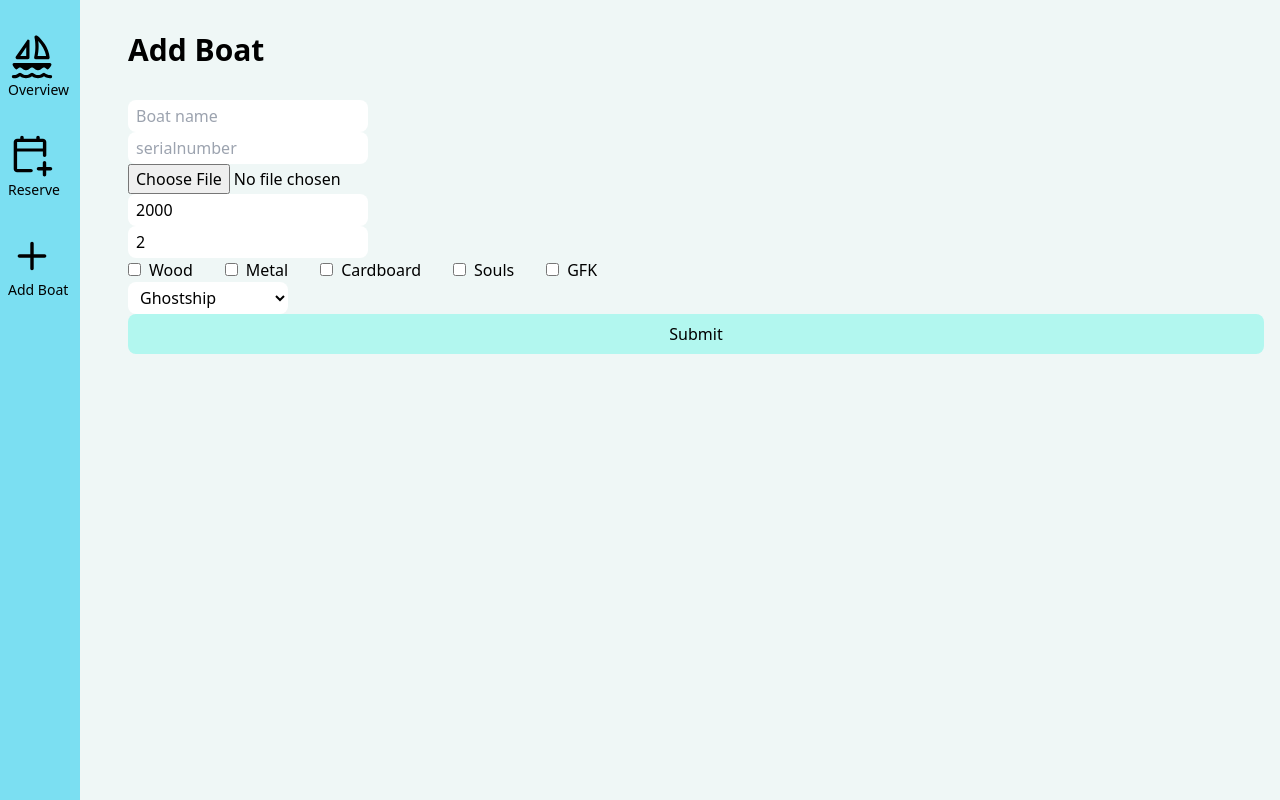
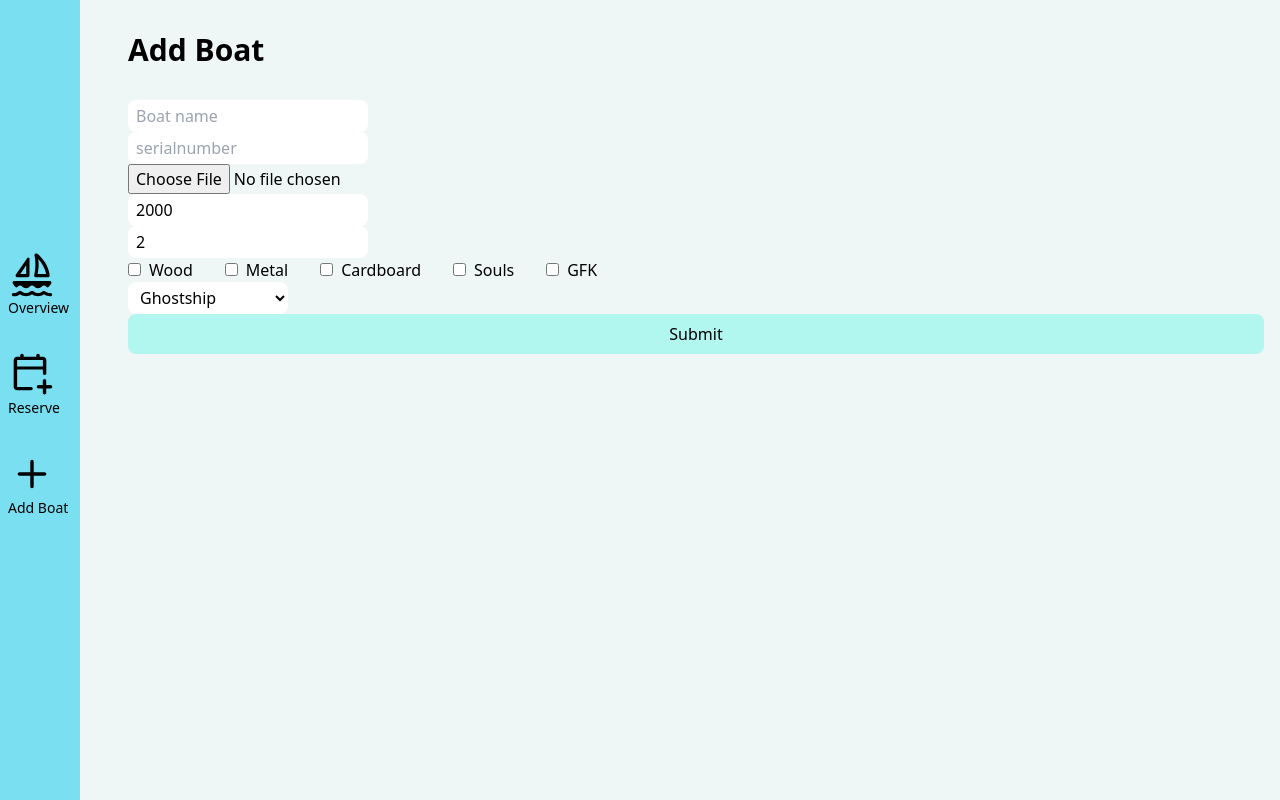
Before and after one commit to Nostea/rentBoat, a React (Vite) app in the folder frontend/: page /boats/addBoat in a window 1280 px wide. Built offline with nearby package versions, Linux system fonts and the light colour scheme; no server answers.

Commit message:
small styling

```diff
--- a/frontend/src/components/Navbar.jsx
+++ b/frontend/src/components/Navbar.jsx
@@ -6,7 +6,7 @@ import AddBoatIcon from "./icons/AddBoatIcon";
 const Navbar = () => {
   return (
     <>
-      <div className=" text-sm bg-skyblue flex flex-col w-20 h-screen py-8 px-2 fixed">
+      <div className=" text-sm bg-skyblue flex flex-col justify-center w-20 h-screen py-8 px-2 fixed">
         <NavLink to={"/"}>
           <div className="flex flex-col justify-center content-center pb-8">
             <BoatLogoIcon />
--- a/frontend/src/pages/ReserveBoatPage.jsx
+++ b/frontend/src/pages/ReserveBoatPage.jsx
@@ -24,7 +24,7 @@ const ReserveBoatPage = () => {
         <ReservationBoatForm />
       </div>
       <h2 className=" pl-32 pb-4 text-2xl font-bold">Current Reservations</h2>
-      <div className="pl-32 pr-4 pb-8 grid grid-cols-1 gap-2">
+      <div className="pl-32 pr-4 pb-8 grid grid-cols-1 gap-2 w-2/3">
         {reservation.map((reservationItem) => (
           <ReservationCard
             startDate={reservationItem.startDate}
```
